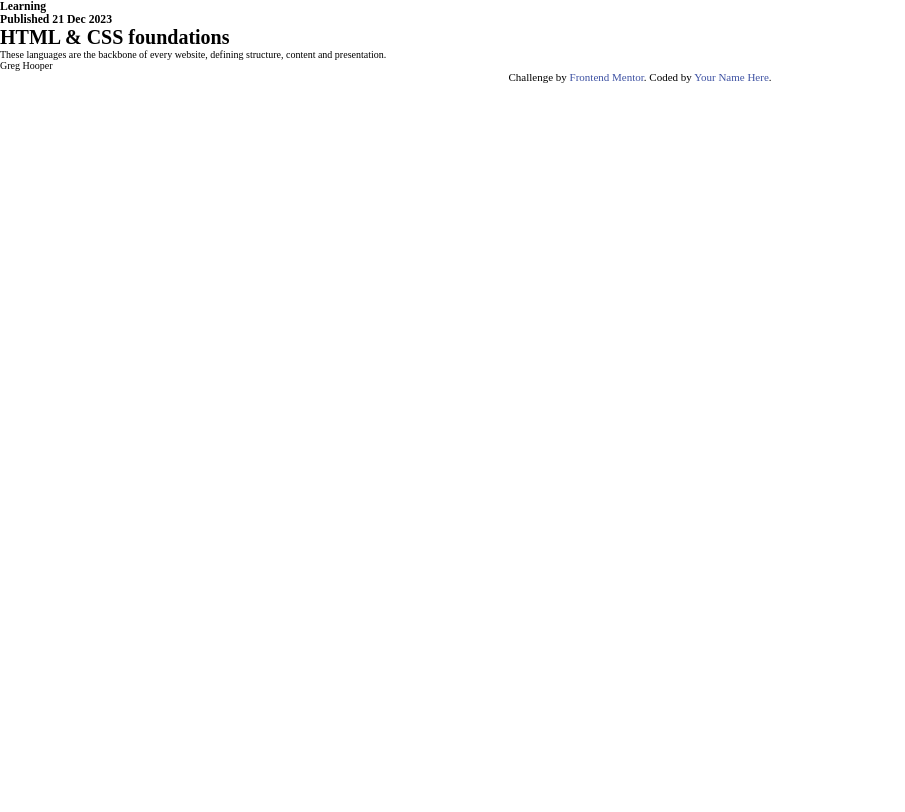
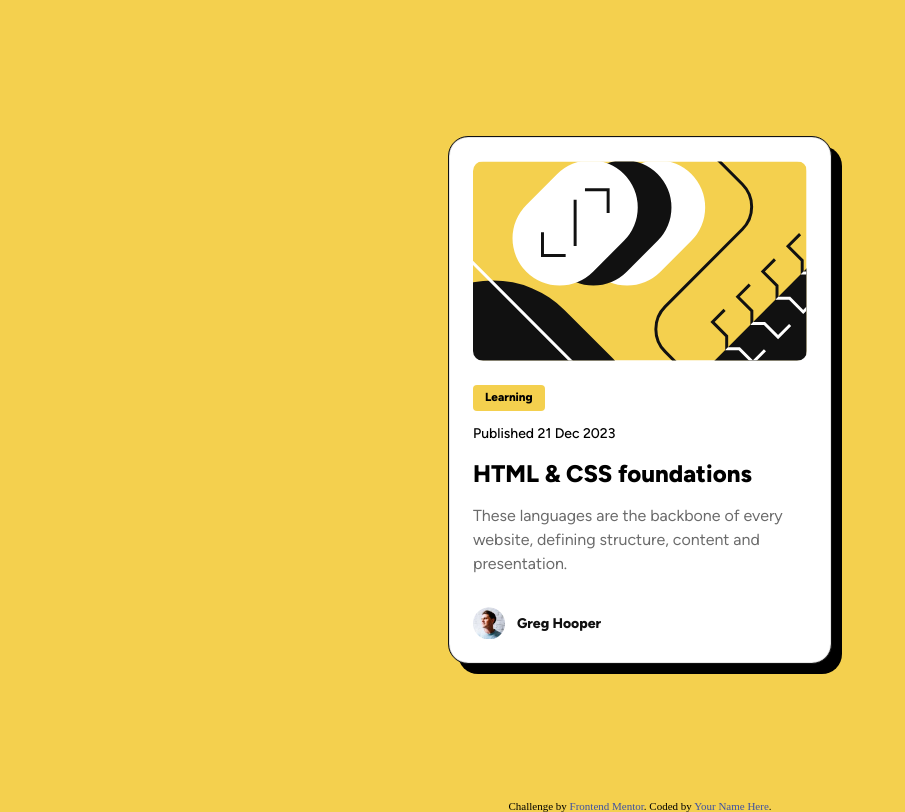
Before and after one commit to jambanix/frontendmentor_blog-preview-card, a plain HTML site: page index.html in a window 1280 px wide. Shown: the whole page, without its empty margins (0-905 px from the left). Drawn offline with Linux system fonts and the light colour scheme.

Commit message:
add main styles

```diff
--- a/index.html
+++ b/index.html
@@ -15,6 +15,7 @@
 
     <div class="container">
         <div class="card">
+            <div class="card-contents">
                 <div class="card-img"></div>
                 <div class="card-body">
                     <h3 class="tag">Learning</h3>
@@ -30,6 +31,7 @@
                 </div>
             </div>
         </div>
+    </div>
 
 
     <div class="attribution">
--- a/style.css
+++ b/style.css
@@ -21,6 +21,110 @@ html {
     --gray-500: #6b6b6b;
 }
 
+
+body {
+    background-color: var(--yellow);
+}
+
+
+.container {
+    display: flex;
+    flex-direction: column;
+    align-items: center;
+    justify-content: center;
+    height: 100vh;
+    width: 100%;
+}
+
+
+.card {
+    background-color: white;
+    padding: 2.4rem;
+    border-radius: 2rem;
+    box-shadow:
+        1rem 1rem black,
+        0 0 1px black inset;
+    border: 1px solid var(--gray-950);
+    max-width: 38.4rem;
+    min-height: 50.1rem;
+    height: 52.8rem;
+}
+
+.card-contents {
+    display: flex;
+    flex-direction: column;
+    gap: 2.4rem;
+    font-family: "Figtree", sans-serif;
+    height: 100%;
+    width: 100%;
+    position: relative;
+}
+
+.card-body {
+    display: flex;
+    flex-direction: column;
+    gap: 1.2rem;
+}
+
+.card-body > * {
+    line-height: 150%;
+}
+
+.card-body h1 {
+    font-size: 2.4rem;
+    font-weight: 800;
+}
+
+.card-body p {
+    font-size: 1.6rem;
+    color: var(--gray-500);
+}
+
+.card-body .published-date {
+    font-size: 1.4rem;
+    font-weight: 500;
+}
+
+.card-img {
+    width: 100%;
+    height: 20rem;
+    background-image: url("assets/images/illustration-article.svg");
+    border-radius: 1rem;
+    background-size: cover;
+    background-repeat: no-repeat;
+}
+
+.tag {
+    border-radius: .4rem;
+    background-color: var(--yellow);
+    width: fit-content;
+    padding: .4rem 1.2rem;
+    font-weight: 800;
+}
+
+.card-footer {
+    display: flex;
+    align-items: center;
+    gap: 1.2rem;
+    justify-self: flex-end;
+    position: absolute;
+    bottom: 0;
+    color: var(--gray-950);
+}
+
+.footer-pic {
+    height: 3.2rem;
+    width: 3.2rem;
+    background-image: url("assets/images/image-avatar.webp");
+    background-size: cover;
+    background-repeat: no-repeat;
+}
+
+.footer-name {
+    font-size: 1.4rem;
+    font-weight: 800;
+}
+
 .attribution {
     font-size: 11px;
     text-align: center;
```
Lines whose indentation alone changed are shown as unchanged.
